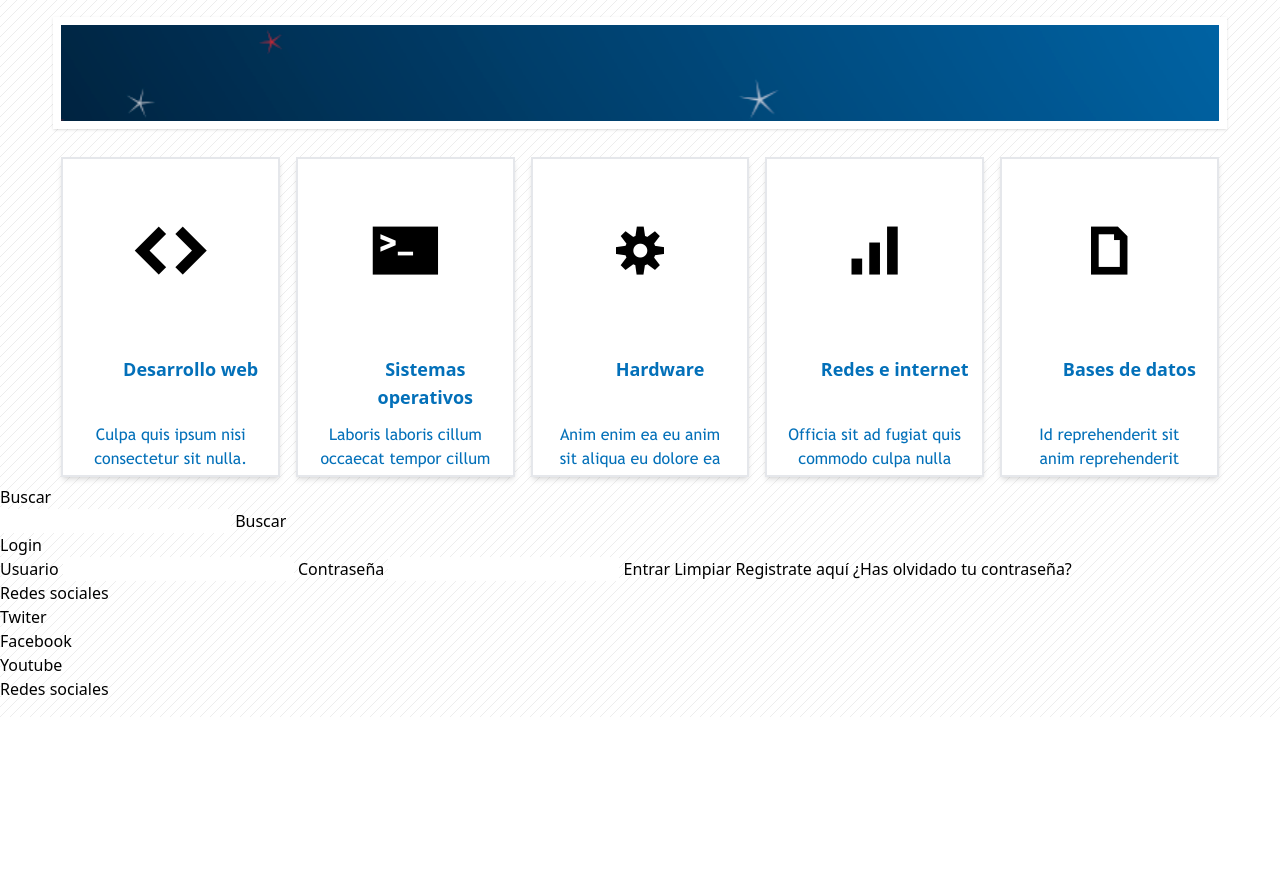
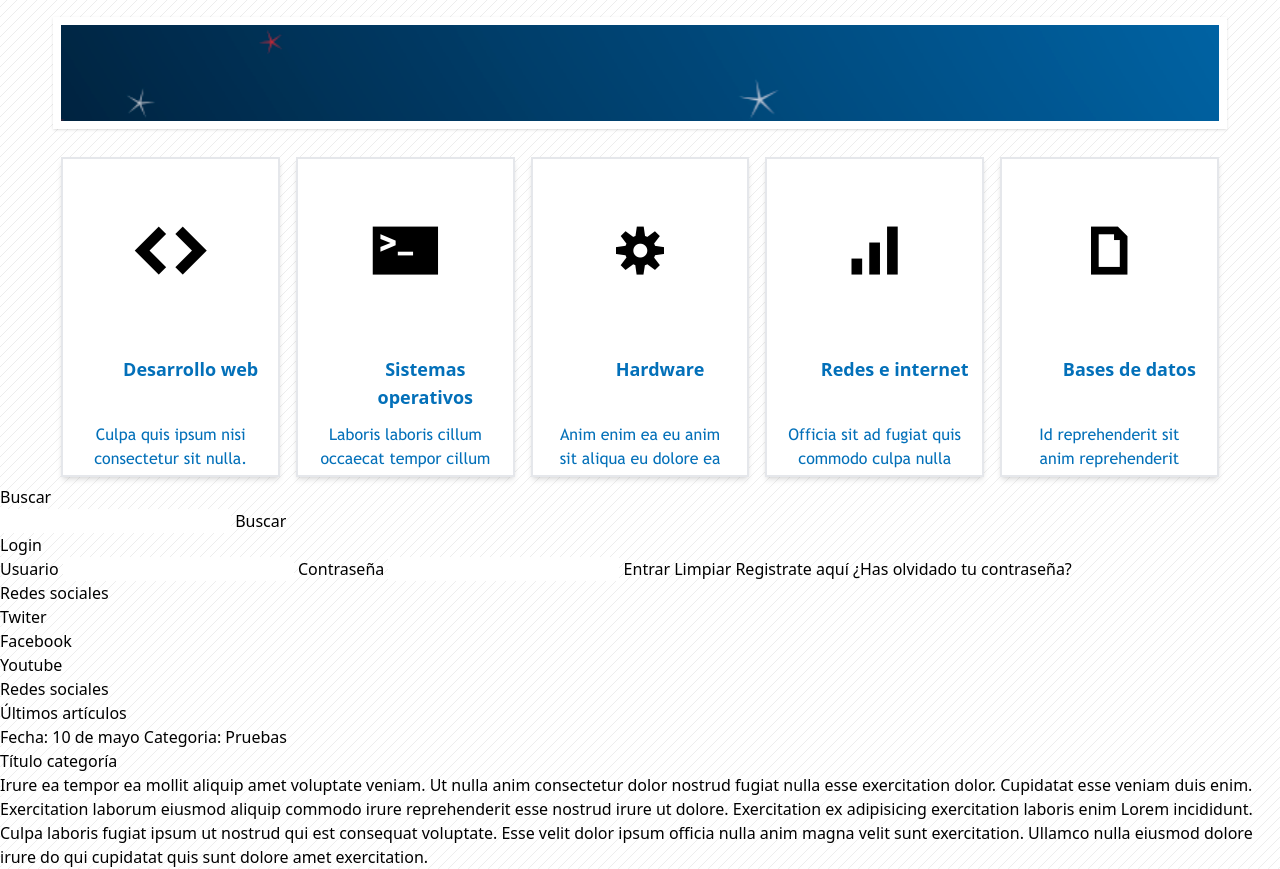
Before and after one commit to mundoenrique/tailwind-victor-robles, a website: page 01-web-tailwind/index.html in a window 1280 px wide. Shown: the part 83-952 px from the top of the page. Before the commit the page ends 800 px from the top, so only its background shows below. Drawn offline with Linux system fonts and the light colour scheme.

Commit message:
Html artículos

```diff
--- a/01-web-tailwind/index.html
+++ b/01-web-tailwind/index.html
@@ -89,6 +89,7 @@
     <!-- Fin sección información -->
     <!-- Inicio contenido principal -->
     <main>
+      <!-- Inicio barra lateral -->
       <aside id="lateral">
         <h3>Buscar</h3>
         <div id="search">
@@ -118,8 +119,28 @@
         </div>
         <h3>Redes sociales</h3>
         <div id="sponsors"></div>
+        <!-- Fin barra lateral -->
       </aside>
-      <section></section>
+      <!-- Inicio artículos -->
+      <section>
+        <h2>Últimos artículos</h2>
+        <article>
+          <div>
+            <span>Fecha: 10 de mayo</span>
+            <span>Categoria: Pruebas</span>
+          </div>
+          <h4><a href="javascript:">Título categoría</a></h4>
+          <p>
+            Irure ea tempor ea mollit aliquip amet voluptate veniam. Ut nulla anim consectetur dolor nostrud fugiat
+            nulla esse exercitation dolor. Cupidatat esse veniam duis enim. Exercitation laborum eiusmod aliquip commodo
+            irure reprehenderit esse nostrud irure ut dolore. Exercitation ex adipisicing exercitation laboris enim
+            Lorem incididunt. Culpa laboris fugiat ipsum ut nostrud qui est consequat voluptate. Esse velit dolor ipsum
+            officia nulla anim magna velit sunt exercitation. Ullamco nulla eiusmod dolore irure do qui cupidatat quis
+            sunt dolore amet exercitation.
+          </p>
+        </article>
+      </section>
+      <!-- Fin artículos -->
     </main>
     <!-- Fin contenido principal -->
   </body>
```
